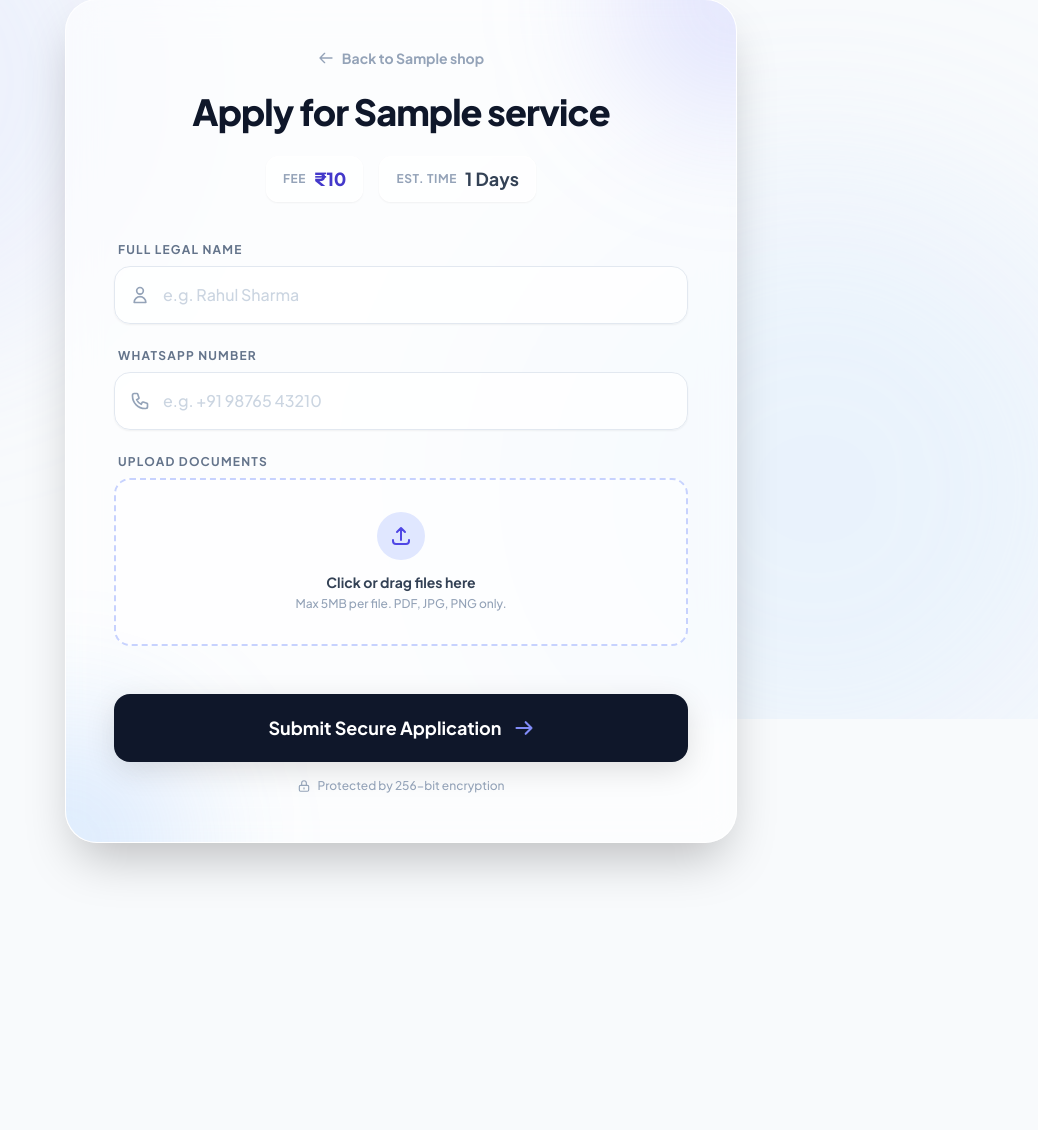
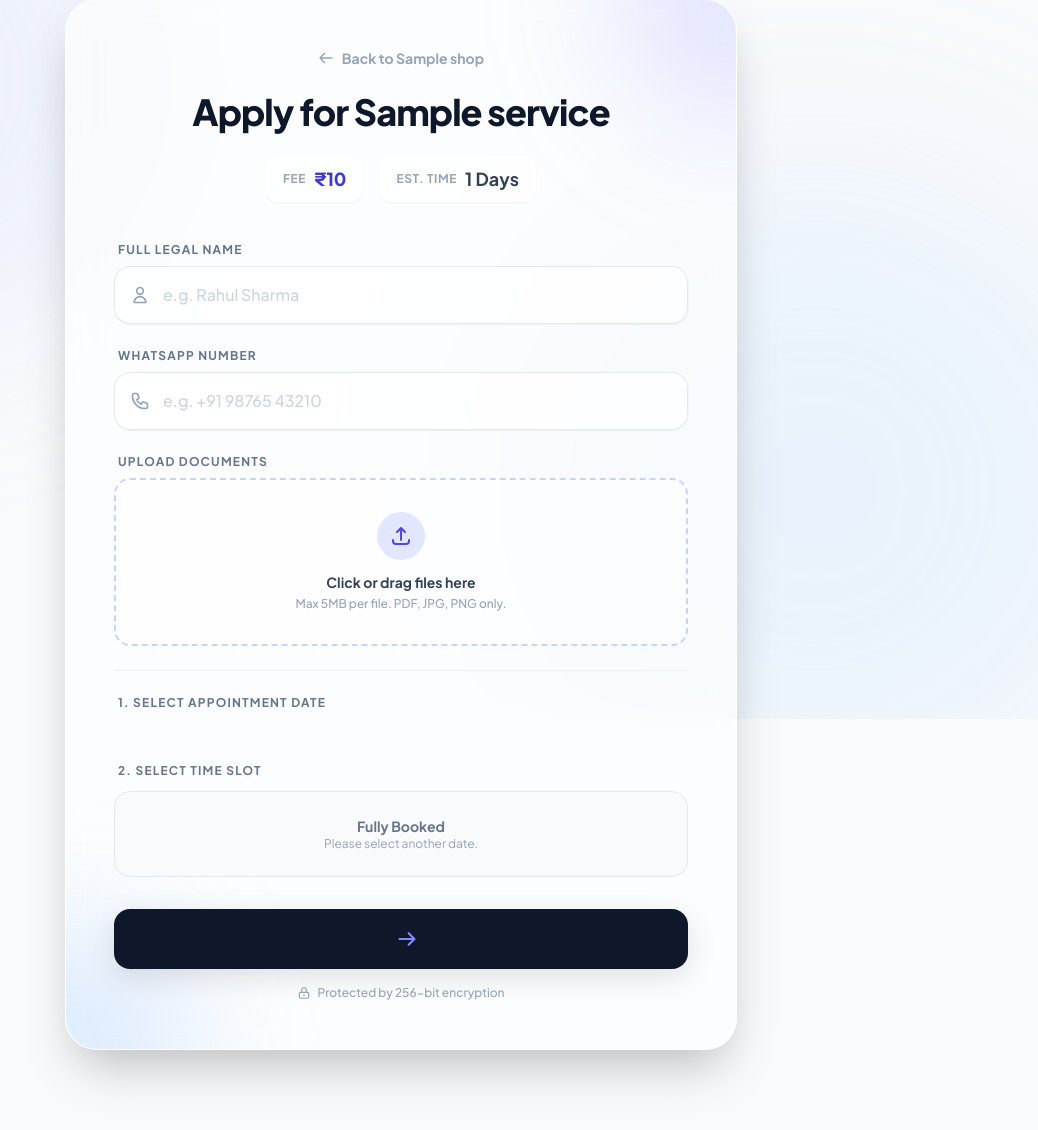
Before and after one commit to bushibots/PNCSITE, a Django app: a page that uses csc_platform/services/templates/shop_front/apply.html in a window 1280 px wide. Shown: the part 81-1211 px from the top of the page, without its empty margins (239-1277 px from the left). Before the commit the page ends 958 px from the top, so only its background shows below. Run offline with Django 5.2, Linux system fonts and the light colour scheme; tables that the repository leaves empty hold one stand-in row (values such as "Sample post"); some libraries are stand-ins or nearby versions.

Commit message:
Errors with date and dynamic features

```diff
--- a/csc_platform/services/templates/shop_front/apply.html
+++ b/csc_platform/services/templates/shop_front/apply.html
@@ -68,19 +68,64 @@
                 </div>
             </div>
 
-            <div class="pt-6 animate-fade-up" style="animation-delay: 500ms;">
-                <button type="submit" class="w-full bg-slate-900 text-white font-bold text-lg py-5 rounded-2xl shadow-[0_8px_30px_rgb(0,0,0,0.12)] hover:shadow-[0_8px_30px_rgb(0,0,0,0.2)] hover:-translate-y-1 transition-all duration-300 flex justify-center items-center gap-3 group">
-                    Submit Secure Application
-                    <svg class="w-5 h-5 text-indigo-400 group-hover:translate-x-1 transition-transform" fill="none" stroke="currentColor" viewBox="0 0 24 24"><path stroke-linecap="round" stroke-linejoin="round" stroke-width="2.5" d="M14 5l7 7m0 0l-7 7m7-7H3"></path></svg>
-                </button>
+            <div class="animate-fade-up border-t border-slate-200/60 pt-6 mt-6" style="animation-delay: 450ms;"
+                 x-data="{
+                    schedule: {{ availability_json|safe }},
+                    selectedDate: Object.keys({{ availability_json|safe }})[0],
+                    selectedTime: '',
+                    get availableTimes() { return this.schedule[this.selectedDate] || []; }
+                 }">
 
-                <p class="text-center text-xs text-slate-400 mt-4 font-medium flex items-center justify-center gap-1.5">
-                    <svg class="w-3.5 h-3.5" fill="none" stroke="currentColor" viewBox="0 0 24 24"><path stroke-linecap="round" stroke-linejoin="round" stroke-width="2" d="M12 15v2m-6 4h12a2 2 0 002-2v-6a2 2 0 00-2-2H6a2 2 0 00-2 2v6a2 2 0 002 2zm10-10V7a4 4 0 00-8 0v4h8z"></path></svg>
-                    Protected by 256-bit encryption
-                </p>
+                <input type="hidden" name="appointment_date" :value="selectedDate">
+                <input type="hidden" name="appointment_time" :value="selectedTime">
+
+                <div class="mb-6">
+                    <label class="block text-xs font-bold text-slate-500 uppercase tracking-widest mb-3 ml-1">1. Select Appointment Date</label>
+                    <div class="flex gap-3 overflow-x-auto pb-4 hide-scrollbar">
+                        <template x-for="date in Object.keys(schedule)" :key="date">
+                            <button type="button" @click="selectedDate = date; selectedTime = ''"
+                                    :class="selectedDate === date ? 'bg-indigo-600 text-white shadow-md border-indigo-600' : 'bg-white text-slate-600 border-slate-200 hover:border-indigo-300 hover:bg-indigo-50/50'"
+                                    class="flex-shrink-0 border rounded-2xl px-5 py-3 text-sm font-bold transition-all duration-300">
+                                <span x-text="new Date(date).toLocaleDateString('en-US', {weekday: 'short', month: 'short', day: 'numeric'})"></span>
+                            </button>
+                        </template>
+                    </div>
+                </div>
+
+                <div>
+                    <label class="block text-xs font-bold text-slate-500 uppercase tracking-widest mb-3 ml-1">2. Select Time Slot</label>
+                    <div class="grid grid-cols-2 sm:grid-cols-3 gap-3">
+                        <template x-for="time in availableTimes" :key="time">
+                            <button type="button" @click="selectedTime = time"
+                                    :class="selectedTime === time ? 'bg-indigo-50 border-indigo-500 text-indigo-700 ring-2 ring-indigo-500/20' : 'bg-white border-slate-200 text-slate-600 hover:border-indigo-300 hover:bg-indigo-50/50'"
+                                    class="border rounded-xl py-3 text-xs font-bold transition-all duration-300">
+                                <span x-text="time"></span>
+                            </button>
+                        </template>
+                    </div>
+
+                    <div x-show="availableTimes.length === 0" class="text-center p-6 bg-slate-50 rounded-2xl border border-slate-200">
+                        <p class="text-sm font-bold text-slate-500">Fully Booked</p>
+                        <p class="text-xs text-slate-400">Please select another date.</p>
+                    </div>
+                </div>
+
+                <div class="mt-8">
+                    <button type="submit" :disabled="!selectedTime"
+                            :class="!selectedTime ? 'opacity-50 cursor-not-allowed' : 'hover:shadow-[0_8px_30px_rgb(0,0,0,0.2)] hover:-translate-y-1'"
+                            class="w-full bg-slate-900 text-white font-bold text-lg py-5 rounded-2xl shadow-[0_8px_30px_rgb(0,0,0,0.12)] transition-all duration-300 flex justify-center items-center gap-3 group">
+                        <span x-text="selectedTime ? 'Confirm Booking & Submit' : 'Select a Time to Continue'"></span>
+                        <svg x-show="selectedTime" class="w-5 h-5 text-indigo-400 group-hover:translate-x-1 transition-transform" fill="none" stroke="currentColor" viewBox="0 0 24 24"><path stroke-linecap="round" stroke-linejoin="round" stroke-width="2.5" d="M14 5l7 7m0 0l-7 7m7-7H3"></path></svg>
+                    </button>
+
+                    <p class="text-center text-xs text-slate-400 mt-4 font-medium flex items-center justify-center gap-1.5">
+                        <svg class="w-3.5 h-3.5" fill="none" stroke="currentColor" viewBox="0 0 24 24"><path stroke-linecap="round" stroke-linejoin="round" stroke-width="2" d="M12 15v2m-6 4h12a2 2 0 002-2v-6a2 2 0 00-2-2H6a2 2 0 00-2 2v6a2 2 0 002 2zm10-10V7a4 4 0 00-8 0v4h8z"></path></svg>
+                        Protected by 256-bit encryption
+                    </p>
+                </div>
             </div>
+
         </form>
-
     </div>
 </div>
 {% endblock %}
--- a/csc_platform/services/views.py
+++ b/csc_platform/services/views.py
@@ -1,9 +1,12 @@
 from django.shortcuts import render, get_object_or_404, redirect
-from .models import Shop, Service, Customer, ServiceRequest, UploadedDocument
+from .models import Shop, Service, Customer, ServiceRequest, UploadedDocument, Appointment
 import os
 from django.conf import settings
 from django.http import FileResponse, Http404, HttpResponseForbidden
 
+# --- NEW IMPORTS FOR THE APPOINTMENT SYSTEM ---
+import json
+from datetime import datetime, timedelta, date
 def shop_home(request, shop_slug):
     shop = get_object_or_404(Shop, slug=shop_slug)
     services = Service.objects.filter(shop=shop, is_active=True)
@@ -13,27 +16,67 @@ def service_apply(request, shop_slug, service_id):
     shop = get_object_or_404(Shop, slug=shop_slug)
     service = get_object_or_404(Service, id=service_id, shop=shop)
 
+    # --- THE SMART SLOT GENERATOR ---
+    fmt = "%I:%M %p"
+    try:
+        open_time = datetime.strptime(shop.opening_time, fmt)
+        close_time = datetime.strptime(shop.closing_time, fmt)
+    except ValueError:
+        # Fallback if the shop owner typed the time wrong
+        open_time = datetime.strptime("10:00 AM", fmt)
+        close_time = datetime.strptime("06:00 PM", fmt)
+
+    all_slots = []
+    current = open_time
+    while current < close_time:
+        next_time = current + timedelta(minutes=30)
+        if next_time > close_time: break
+        all_slots.append(f"{current.strftime(fmt)} - {next_time.strftime(fmt)}")
+        current = next_time
+
+    # Generate availability for the next 7 days
+    today = date.today()
+    availability = {}
+    for i in range(1, 8): # Tomorrow and the next 6 days
+        target_date = today + timedelta(days=i)
+        date_str = target_date.strftime("%Y-%m-%d")
+
+        # Check database for booked slots on this specific day
+        booked = Appointment.objects.filter(shop=shop, date=target_date).values_list('time_slot', flat=True)
+        available = [s for s in all_slots if s not in booked]
+        availability[date_str] = available
+
+    availability_json = json.dumps(availability)
+    # --------------------------------
+
     if request.method == 'POST':
-        # 1. Get the form data
         name = request.POST.get('name')
         phone = request.POST.get('phone')
+        apt_date = request.POST.get('appointment_date')
+        apt_time = request.POST.get('appointment_time')
 
-        # 2. Find existing customer by phone, or create a new one!
         customer, created = Customer.objects.get_or_create(
             shop=shop,
             phone_number=phone,
             defaults={'name': name}
         )
 
-        # 3. Create the Service Request
         service_request = ServiceRequest.objects.create(
             shop=shop,
             customer=customer,
             service=service
         )
 
-        # 4. Save uploaded documents securely
-        # getlist allows uploading multiple files at once
+        # --- SAVE THE APPOINTMENT ---
+        if apt_date and apt_time:
+            Appointment.objects.create(
+                shop=shop,
+                request=service_request,
+                date=apt_date,
+                time_slot=apt_time
+            )
+        # ----------------------------
+
         documents = request.FILES.getlist('documents')
         for doc in documents:
             UploadedDocument.objects.create(
@@ -42,11 +85,14 @@ def service_apply(request, shop_slug, service_id):
                 file=doc
             )
 
-        # 5. Redirect to the success page with their tracking ID
         return redirect('request_success', shop_slug=shop.slug, tracking_id=service_request.tracking_id)
 
-    # If it's a GET request, just show the blank form
-    return render(request, 'shop_front/apply.html', {'shop': shop, 'service': service})
+    # If it's a GET request, pass the schedule to the HTML
+    return render(request, 'shop_front/apply.html', {
+        'shop': shop,
+        'service': service,
+        'availability_json': availability_json # <-- THIS IS WHAT WAS MISSING!
+    })
 
 def request_success(request, shop_slug, tracking_id):
     shop = get_object_or_404(Shop, slug=shop_slug)
```
Also changed, not shown: csc_platform/core_platform/settings.py (+13 -4 lines).
